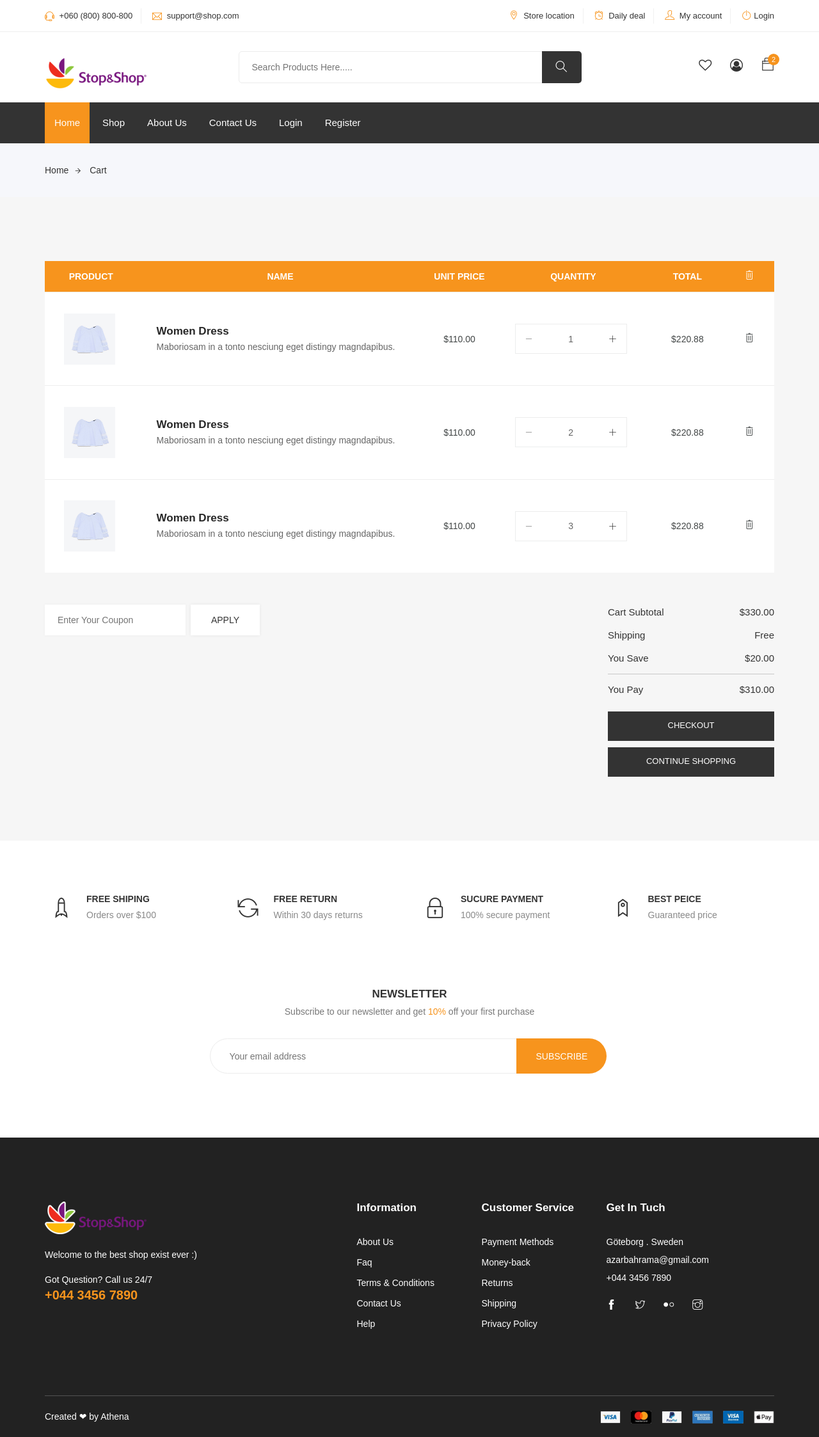
After one commit to r4mi4/django_shop, a Django app: page /cart/ in a window 1280 px wide. The commit adds this page. Shown: the whole page at 64% size. Run offline with Django 3.2, Linux system fonts and the light colour scheme; some libraries are stand-ins or nearby versions.

Commit message:
create cart details page

```diff
--- /dev/null
+++ b/cart/templates/cart/cart.html
@@ -0,0 +1,230 @@
+{% extends 'base.html' %}
+{% load static %}
+{%block content %}
+
+	<!-- Breadcrumbs -->
+	<div class="breadcrumbs">
+		<div class="container">
+			<div class="row">
+				<div class="col-12">
+					<div class="bread-inner">
+						<ul class="bread-list">
+							<li><a href="#">Home<i class="ti-arrow-right"></i></a></li>
+							<li class="active"><a href="#">Cart</a></li>
+						</ul>
+					</div>
+				</div>
+			</div>
+		</div>
+	</div>
+	<!-- End Breadcrumbs -->
+
+	<!-- Shopping Cart -->
+	<div class="shopping-cart section">
+		<div class="container">
+			<div class="row">
+				<div class="col-12">
+					<!-- Shopping Summery -->
+					<table class="table shopping-summery">
+						<thead>
+							<tr class="main-hading">
+								<th>PRODUCT</th>
+								<th>NAME</th>
+								<th class="text-center">UNIT PRICE</th>
+								<th class="text-center">QUANTITY</th>
+								<th class="text-center">TOTAL</th>
+								<th class="text-center"><i class="ti-trash remove-icon"></i></th>
+							</tr>
+						</thead>
+						<tbody>
+							<tr>
+								<td class="image" data-title="No"><img src="{% static 'frontend/images/products/p1.jpg' %}" alt="#"></td>
+								<td class="product-des" data-title="Description">
+									<p class="product-name"><a href="#">Women Dress</a></p>
+									<p class="product-des">Maboriosam in a tonto nesciung eget  distingy magndapibus.</p>
+								</td>
+								<td class="price" data-title="Price"><span>$110.00 </span></td>
+								<td class="qty" data-title="Qty"><!-- Input Order -->
+									<div class="input-group">
+										<div class="button minus">
+											<button type="button" class="btn btn-primary btn-number" disabled="disabled" data-type="minus" data-field="quant[1]">
+												<i class="ti-minus"></i>
+											</button>
+										</div>
+										<input type="text" name="quant[1]" class="input-number"  data-min="1" data-max="100" value="1">
+										<div class="button plus">
+											<button type="button" class="btn btn-primary btn-number" data-type="plus" data-field="quant[1]">
+												<i class="ti-plus"></i>
+											</button>
+										</div>
+									</div>
+									<!--/ End Input Order -->
+								</td>
+								<td class="total-amount" data-title="Total"><span>$220.88</span></td>
+								<td class="action" data-title="Remove"><a href="#"><i class="ti-trash remove-icon"></i></a></td>
+							</tr>
+							<tr>
+								<td class="image" data-title="No"><img src="{% static 'frontend/images/products/p1.jpg' %}" alt="#"></td>
+								<td class="product-des" data-title="Description">
+									<p class="product-name"><a href="#">Women Dress</a></p>
+									<p class="product-des">Maboriosam in a tonto nesciung eget  distingy magndapibus.</p>
+								</td>
+								<td class="price" data-title="Price"><span>$110.00 </span></td>
+								<td class="qty" data-title="Qty"><!-- Input Order -->
+									<div class="input-group">
+										<div class="button minus">
+											<button type="button" class="btn btn-primary btn-number" disabled="disabled" data-type="minus" data-field="quant[2]">
+												<i class="ti-minus"></i>
+											</button>
+										</div>
+										<input type="text" name="quant[2]" class="input-number"  data-min="1" data-max="100" value="2">
+										<div class="button plus">
+											<button type="button" class="btn btn-primary btn-number" data-type="plus" data-field="quant[2]">
+												<i class="ti-plus"></i>
+											</button>
+										</div>
+									</div>
+									<!--/ End Input Order -->
+								</td>
+								<td class="total-amount" data-title="Total"><span>$220.88</span></td>
+								<td class="action" data-title="Remove"><a href="#"><i class="ti-trash remove-icon"></i></a></td>
+							</tr>
+							<tr>
+								<td class="image" data-title="No"><img src="{% static 'frontend/images/products/p1.jpg' %}" alt="#"></td>
+								<td class="product-des" data-title="Description">
+									<p class="product-name"><a href="#">Women Dress</a></p>
+									<p class="product-des">Maboriosam in a tonto nesciung eget  distingy magndapibus.</p>
+								</td>
+								<td class="price" data-title="Price"><span>$110.00 </span></td>
+								<td class="qty" data-title="Qty"><!-- Input Order -->
+									<div class="input-group">
+										<div class="button minus">
+											<button type="button" class="btn btn-primary btn-number" disabled="disabled" data-type="minus" data-field="quant[3]">
+												<i class="ti-minus"></i>
+											</button>
+										</div>
+										<input type="text" name="quant[3]" class="input-number"  data-min="1" data-max="100" value="3">
+										<div class="button plus">
+											<button type="button" class="btn btn-primary btn-number" data-type="plus" data-field="quant[3]">
+												<i class="ti-plus"></i>
+											</button>
+										</div>
+									</div>
+									<!--/ End Input Order -->
+								</td>
+								<td class="total-amount" data-title="Total"><span>$220.88</span></td>
+								<td class="action" data-title="Remove"><a href="#"><i class="ti-trash remove-icon"></i></a></td>
+							</tr>
+						</tbody>
+					</table>
+					<!--/ End Shopping Summery -->
+				</div>
+			</div>
+			<div class="row">
+				<div class="col-12">
+					<!-- Total Amount -->
+					<div class="total-amount">
+						<div class="row">
+							<div class="col-lg-8 col-md-5 col-12">
+								<div class="left">
+									<div class="coupon">
+										<form action="#" target="_blank">
+											<input name="Coupon" placeholder="Enter Your Coupon">
+											<button class="btn">Apply</button>
+										</form>
+									</div>
+								</div>
+							</div>
+							<div class="col-lg-4 col-md-7 col-12">
+								<div class="right">
+									<ul>
+										<li>Cart Subtotal<span>$330.00</span></li>
+										<li>Shipping<span>Free</span></li>
+										<li>You Save<span>$20.00</span></li>
+										<li class="last">You Pay<span>$310.00</span></li>
+									</ul>
+									<div class="button5">
+										<a href="#" class="btn">Checkout</a>
+										<a href="#" class="btn">Continue shopping</a>
+									</div>
+								</div>
+							</div>
+						</div>
+					</div>
+					<!--/ End Total Amount -->
+				</div>
+			</div>
+		</div>
+	</div>
+	<!--/ End Shopping Cart -->
+
+	<!-- Start Shop Services Area  -->
+	<section class="shop-services section">
+		<div class="container">
+			<div class="row">
+				<div class="col-lg-3 col-md-6 col-12">
+					<!-- Start Single Service -->
+					<div class="single-service">
+						<i class="ti-rocket"></i>
+						<h4>Free shiping</h4>
+						<p>Orders over $100</p>
+					</div>
+					<!-- End Single Service -->
+				</div>
+				<div class="col-lg-3 col-md-6 col-12">
+					<!-- Start Single Service -->
+					<div class="single-service">
+						<i class="ti-reload"></i>
+						<h4>Free Return</h4>
+						<p>Within 30 days returns</p>
+					</div>
+					<!-- End Single Service -->
+				</div>
+				<div class="col-lg-3 col-md-6 col-12">
+					<!-- Start Single Service -->
+					<div class="single-service">
+						<i class="ti-lock"></i>
+						<h4>Sucure Payment</h4>
+						<p>100% secure payment</p>
+					</div>
+					<!-- End Single Service -->
+				</div>
+				<div class="col-lg-3 col-md-6 col-12">
+					<!-- Start Single Service -->
+					<div class="single-service">
+						<i class="ti-tag"></i>
+						<h4>Best Peice</h4>
+						<p>Guaranteed price</p>
+					</div>
+					<!-- End Single Service -->
+				</div>
+			</div>
+		</div>
+	</section>
+	<!-- End Shop Newsletter -->
+
+	<!-- Start Shop Newsletter  -->
+	<section class="shop-newsletter section">
+		<div class="container">
+			<div class="inner-top">
+				<div class="row">
+					<div class="col-lg-8 offset-lg-2 col-12">
+						<!-- Start Newsletter Inner -->
+						<div class="inner">
+							<h4>Newsletter</h4>
+							<p> Subscribe to our newsletter and get <span>10%</span> off your first purchase</p>
+							<form action="mail/mail.php" method="get" target="_blank" class="newsletter-inner">
+								<input name="EMAIL" placeholder="Your email address" required="" type="email">
+								<button class="btn">Subscribe</button>
+							</form>
+						</div>
+						<!-- End Newsletter Inner -->
+					</div>
+				</div>
+			</div>
+		</div>
+	</section>
+	<!-- End Shop Newsletter -->
+
+
+{% endblock %}
--- a/cart/urls.py
+++ b/cart/urls.py
@@ -4,5 +4,6 @@ from . import views
 app_name = 'shop'
 
 urlpatterns = [
+    path('', views.cart, name='cart'),
 
 ]
--- a/cart/views.py
+++ b/cart/views.py
@@ -1,3 +1,5 @@
 from django.shortcuts import render
 
-# Create your views here.
+
+def cart(request):
+    return render(request, 'cart/cart.html')
--- a/static/frontend/css/style.css
+++ b/static/frontend/css/style.css
@@ -2534,3 +2534,255 @@
 /*======================================
 	End Login CSS
 ========================================*/
+
+/*======================================
+   Start Shopping Cart CSS
+========================================*/
+.table.shopping-summery {
+	background: #fff;
+}
+.shopping-cart {
+	background: #f6f6f6;
+	padding: 50px 0;
+}
+.shopping-summery thead .main-hading{
+	padding:0px 50px;
+}
+.shopping-summery thead {
+	background: #F7941D;
+	color: #fff;
+}
+.shopping-summery thead tr th {
+	border: none;
+	font-weight: 600;
+	color: #fff;
+	text-align: center;
+}
+.shopping-summery tbody tr {
+	border-bottom: 1px solid #F7941D;
+	margin-top: 20px;
+}
+.shopping-summery tbody tr img {
+	border-radius: 0;
+	width: 80px;
+	height: 80px;
+}
+.shopping-summery tbody tr:last-child{
+	border:none;
+}
+.shopping-summery tbody .product-name a {
+	font-weight: 600;
+	color: #282828;
+	font-weight: 600;
+	font-size: 17px;
+}
+.shopping-cart .table p {
+	font-size: 14px;
+	color: #666;
+}
+.shopping-summery tbody .product-name a:hover{
+	color:#F7941D;
+}
+.shopping-summery tbody .product img {
+	max-width: 70px;
+	border-radius: 100%;
+	max-height: 65px;
+	border: 1px solid #e6e6e6;
+	padding: 4px;
+}
+.shopping-summery tbody .product:hover img{
+	border-color:#F7941D;
+	-webkit-transform:rotate(360deg);
+	-moz-transform:rotate(360deg);
+	transform:rotate(360deg);
+}
+.shopping-cart .border{
+
+}
+.shopping-cart .table .remove-icon{
+	font-size:16px;
+}
+.shopping-cart .table td {
+	vertical-align: middle;
+	border-top: 1px solid #eee;
+	padding: 30px;
+}
+.shopping-summery tbody .price {
+	text-align: center;
+}
+.shopping-summery tbody .price span{}
+.shopping-cart tbody .qty .input-group {
+	width: 175px;
+	display: inline-block;
+}
+.shopping-cart .qty .button {
+	display: inline-block;
+	position: absolute;
+	top: 0;
+}
+.shopping-cart .qty .button.minus{
+	left:0;
+	border-radius:0;
+	overflow:hidden;
+}
+.shopping-cart .qty .button.plus {
+	right: 0;
+	border-radius:0;
+	overflow:hidden;
+}
+.shopping-cart .qty .button .btn {
+	padding: 0;
+	width: 44px;
+	height: 47px;
+	line-height: 50px;
+	border-radius: 0px;
+	background: transparent;
+	color: #282828;
+	border: none;
+	font-size: 12px;
+}
+.shopping-cart .qty .button .btn:hover{
+	color:#F7941D;
+}
+.shopping-cart .qty .input-number {
+	border: 1px solid #eceded;
+	width: 100%;
+	text-align: center;
+	height: 47px;
+	border-radius:0;
+	overflow: hidden;
+	padding: 0px 45px;
+}
+.shopping-summery tbody .total-amount {
+	text-align: center;
+}
+.shopping-summery tbody .total-amount span{}
+.shopping-summery tbody .action {
+	text-align: center;
+}
+.shopping-summery tbody .action a:hover{
+	color:#F7941D;
+}
+.shopping-cart .total-amount{
+	margin-top:50px;
+}
+.shopping-cart .total-amount .left{}
+.shopping-cart .total-amount .left .coupon{}
+.shopping-cart .total-amount .left .coupon form{}
+.shopping-cart .total-amount .left .coupon form input {
+	width: 220px;
+	display: inline-block;
+	height: 48px;
+	color: #333;
+	padding: 0px 20px;
+	border: none;
+	box-shadow: 0px 0px 5px #0000000a;
+}
+.shopping-cart .total-amount .left .coupon form .btn {
+	display: inline-block;
+	height: 48px;
+	border: navajowhite;
+	margin-left: 4px;
+	background: transparent;
+	color: #333;
+	background: #fff;
+	box-shadow: 0px 0px 5px #00000012;
+}
+.shopping-cart .total-amount .left .coupon form .btn:hover{
+	background:#fff;
+	color:#F7941D;
+}
+.shopping-cart .total-amount .left label{
+	font-size:22px;
+	font-weight:500;
+	color:#333;
+}
+.shopping-cart .total-amount .left .checkbox {
+	text-align: left;
+	margin: 0;
+	margin-top: 20px;
+}
+.shopping-cart .total-amount .left .checkbox label {
+	font-size: 15px;
+	font-weight: 400;
+	color: #333;
+	position: relative;
+	padding-left: 30px;
+}
+.shopping-cart .total-amount .left .checkbox label:hover{
+	cursor:pointer;
+}
+.shopping-cart .total-amount .left .checkbox label input{
+	display:none;
+}
+.shopping-cart .total-amount .left .checkbox label::before {
+	position: absolute;
+	content: "";
+	left: 0;
+	top: 4px;
+	width: 16px;
+	height: 16px;
+	border: 1px solid #555555;
+	border-radius: 0px;
+}
+.shopping-cart .total-amount .left .checkbox label::after {
+	position: absolute;
+	content: "\f00c";
+	font-family: "Fontawesome";
+	left: 0;
+	top: 0;
+	width: 22px;
+	height: 22px;
+	line-height: 24px;
+	left: 3px;
+	top: 0px;
+	opacity: 0;
+	visibility: hidden;
+	transform: scale(0);
+	-webkit-transition: all 0.4s ease;
+	-moz-transition: all 0.4s ease;
+	transition: all 0.4s ease;
+	display: block;
+	font-size: 11px;
+}
+.shopping-cart .total-amount .left .checkbox label.checked::after{
+	opacity:1;
+	visibility:visible;
+	transform:scale(1);
+}
+.shopping-cart .total-amount .right {
+	padding-left: 100px;
+}
+.shopping-cart .total-amount .right ul{
+
+}
+.shopping-cart .total-amount .right ul li {
+	font-size: 15px;
+	font-weight: 400;
+	color: #333;
+	margin-bottom: 12px;
+}
+.shopping-cart .total-amount .right ul li.last {
+	padding-top: 12px;
+	border-top: 1px solid #c8c8c8;
+	color: #333;
+	font-size: 15px;
+	font-weight: 400;
+}
+.shopping-cart .total-amount .right ul li span{
+	display:inline-block;
+	float:right;
+}
+.shopping-cart .total-amount .right .button5 .btn {
+	text-align: center;
+	border-radius: 0;
+	width: 100%;
+	margin-top: 10px;
+	height: 46px;
+	line-height: 18px;
+	font-size: 13px;
+	color: #fff;
+}
+/*======================================
+   End Shopping Cart CSS
+========================================*/
```
